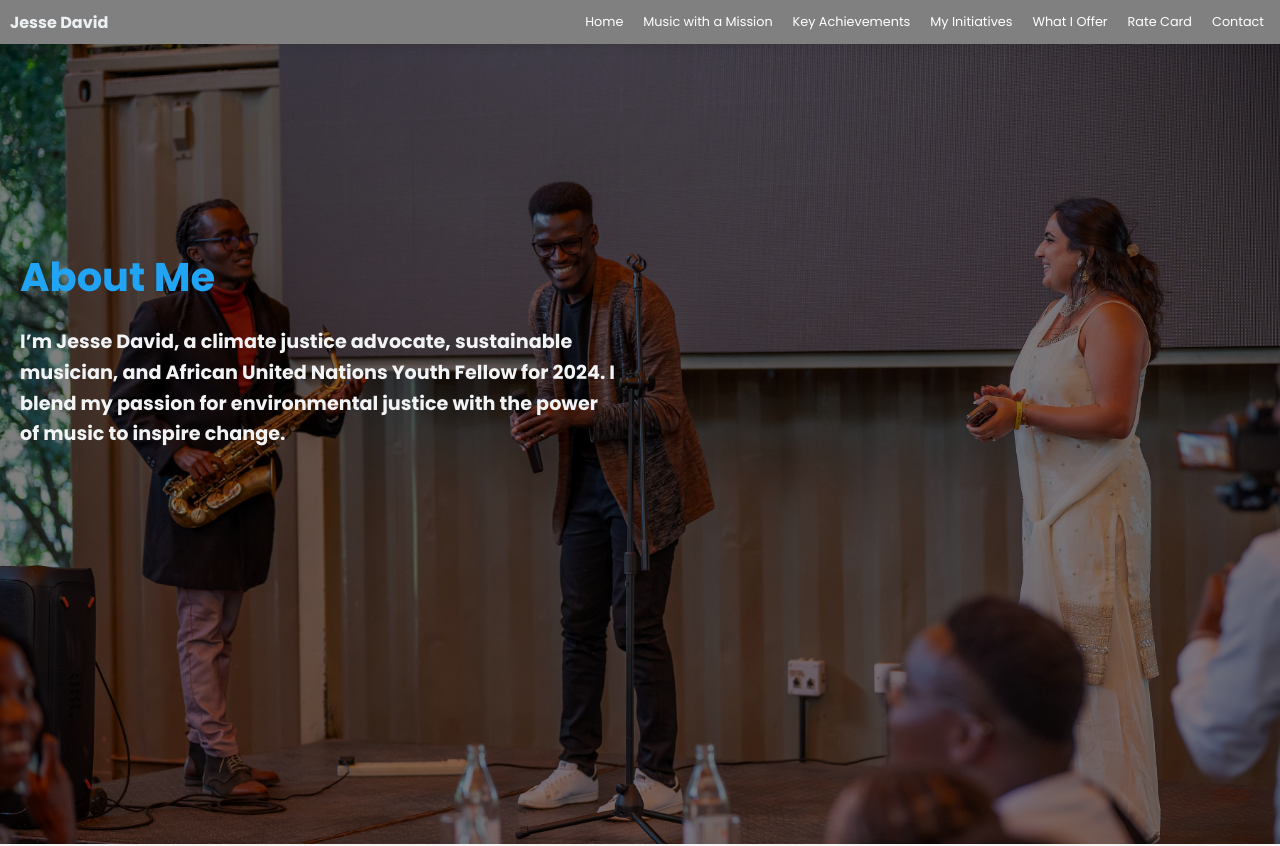
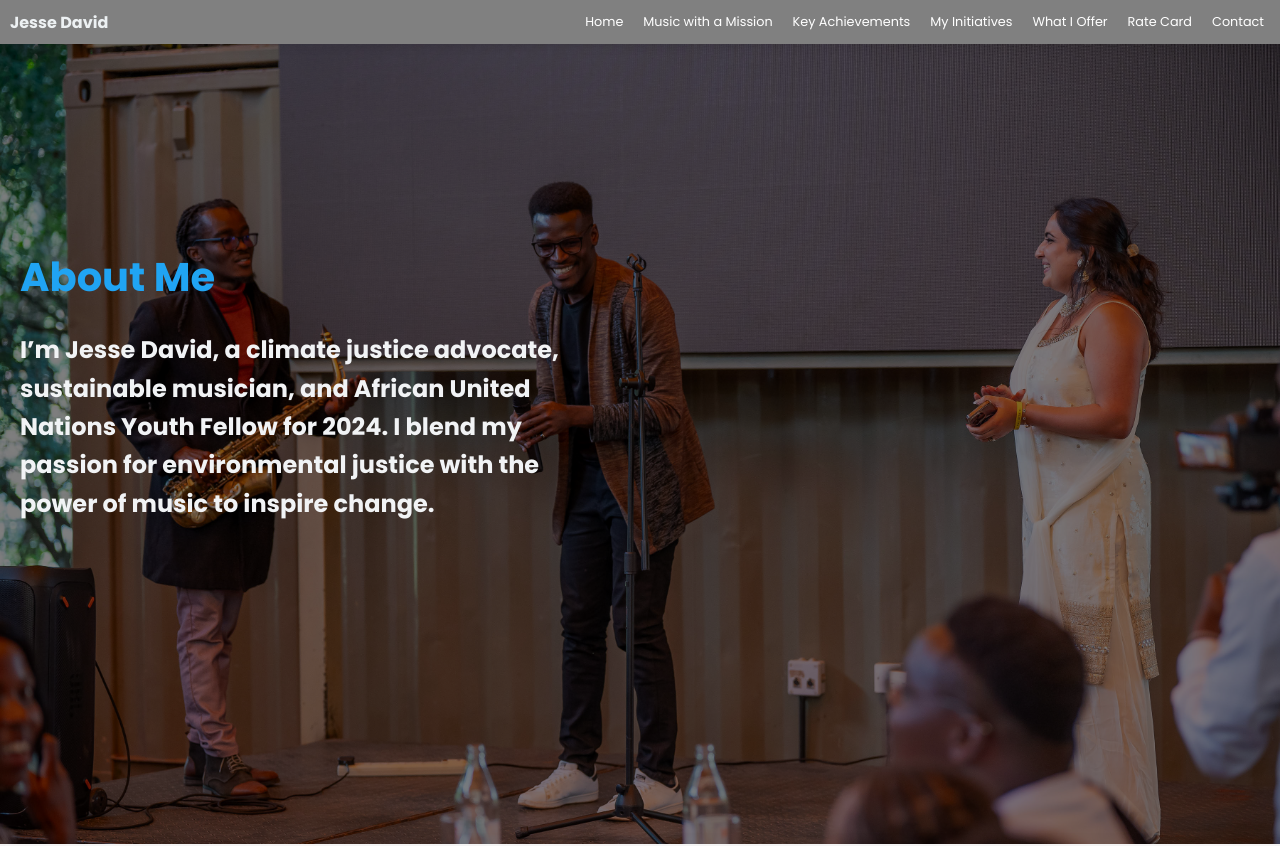
Before and after one commit to O-tero/portfolio, a React (Create React App) app: page / in a window 1280 px wide. Shown: the top 846 px of the page. Built offline with nearby package versions, Linux system fonts and the light colour scheme.

Commit message:
Increase font size of description paragraph for improved readability

```diff
--- a/src/styles/Home.module.css
+++ b/src/styles/Home.module.css
@@ -52,7 +52,7 @@
 
 /* Description paragraph styling */
 .description {
-  font-size: 1.2rem;
+  font-size: 1.5rem;
   font-weight: bold;
   line-height: 1.6;
   color: rgb(241, 243, 245);
```
